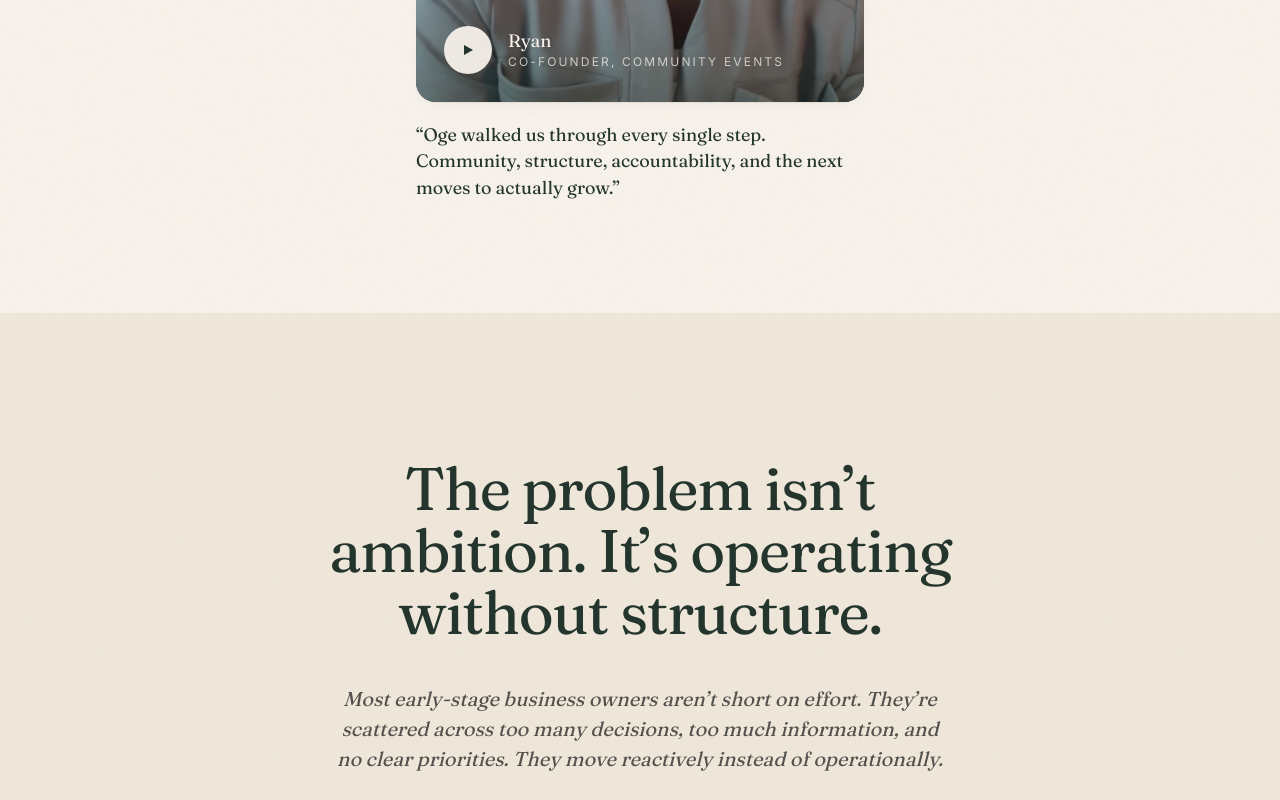
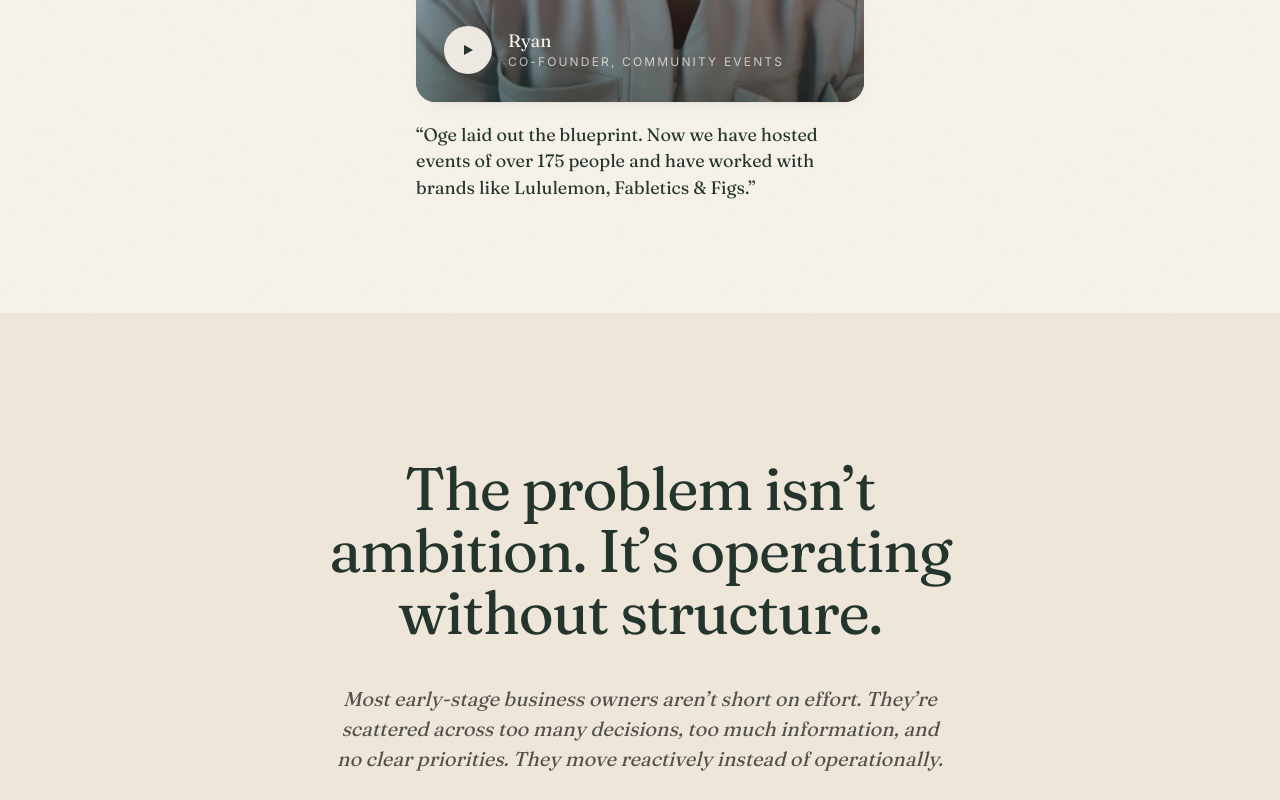
Before and after one commit to earlyfounderscollective/landingpage, a Next.js app: page / in a window 1280 px wide. Shown: the part 1840-2640 px from the top of the page. Built offline with nearby package versions, Linux system fonts and the light colour scheme.

Commit message:
Update Ryan quote with concrete proof points and brand names

```diff
--- a/components/site/VideoReviews.tsx
+++ b/components/site/VideoReviews.tsx
@@ -17,7 +17,7 @@ const reviews: Review[] = [
     name: "Ryan",
     role: "Co-founder, community events",
     quote:
-      "Oge walked us through every single step. Community, structure, accountability, and the next moves to actually grow.",
+      "Oge laid out the blueprint. Now we have hosted events of over 175 people and have worked with brands like Lululemon, Fabletics & Figs.",
   },
 ];
 
```
